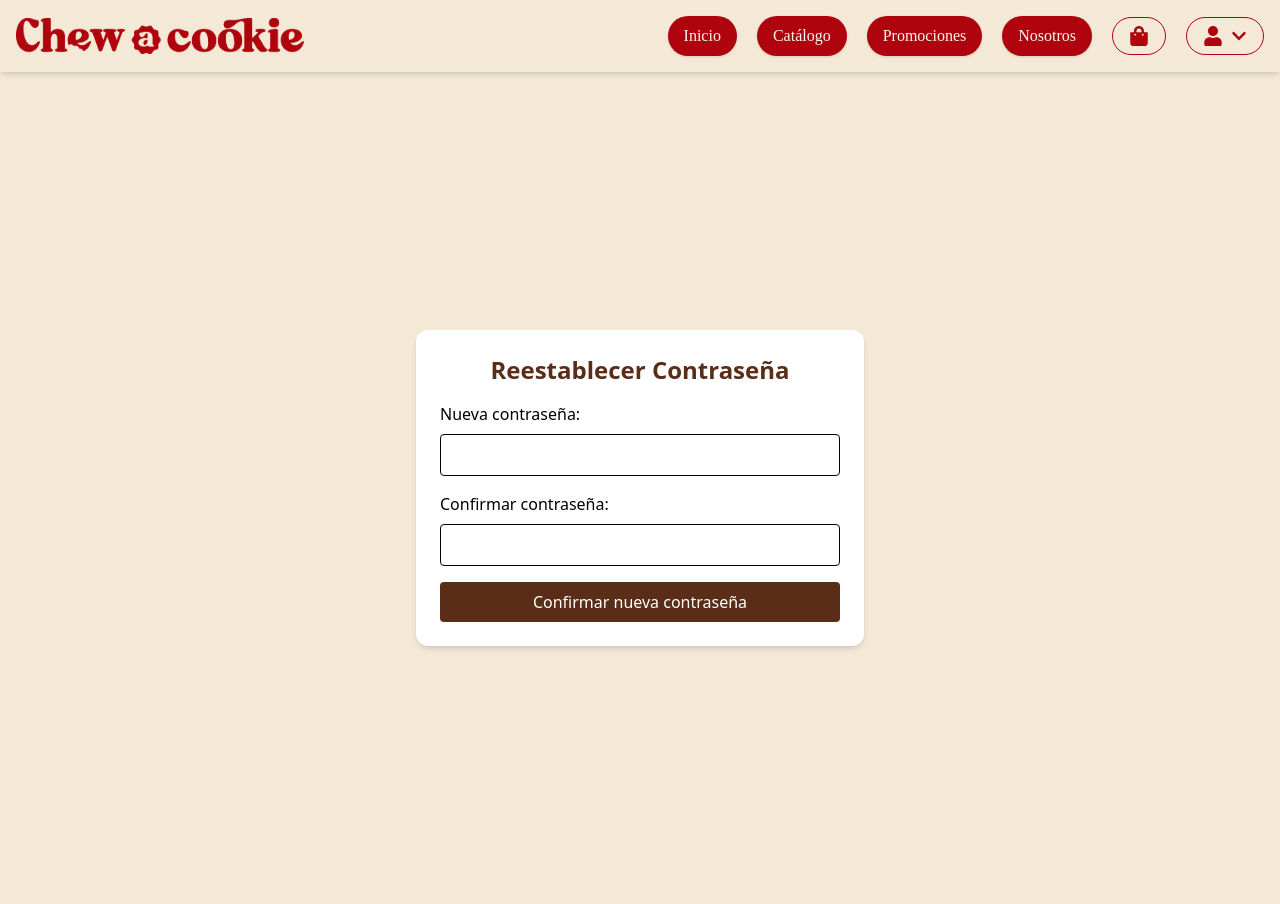
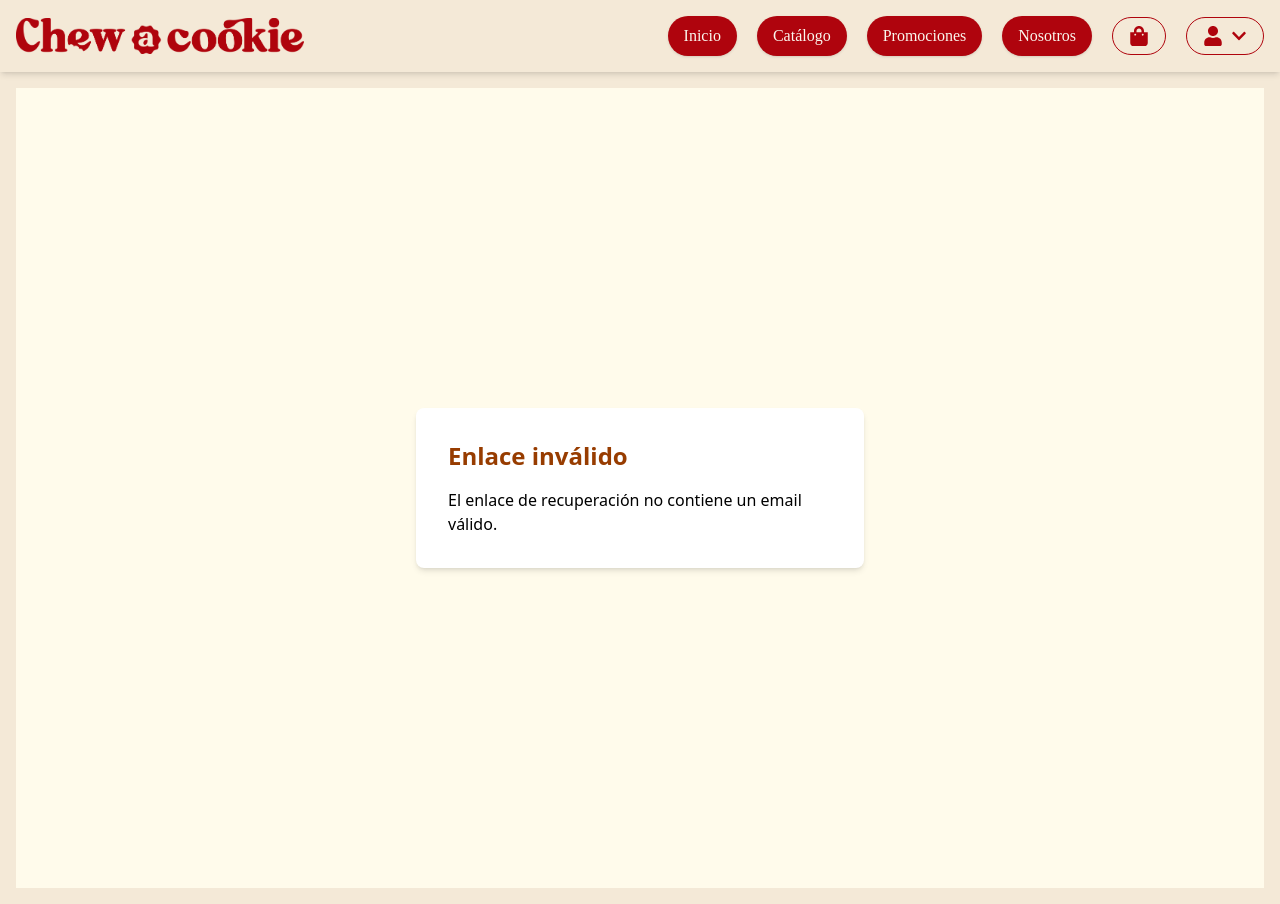
Before and after one commit to The-Tarnisheds/ChewACookie-web, a React (Vite) app in the folder frontend/: page /reestablecer in a window 1280 px wide. Built offline with nearby package versions, Linux system fonts and the light colour scheme; a web font is replaced by a local one.

Commit message:
Se actualizan vistas PassRecovery y ResetPassword

```diff
--- a/frontend/src/main.tsx
+++ b/frontend/src/main.tsx
@@ -1,4 +1,3 @@
-import React from "react";
 import ReactDOM from "react-dom/client";
 import { createBrowserRouter, RouterProvider } from "react-router-dom";
 import { CartProvider } from "./components/CartContext";
--- a/frontend/src/pages/PassRecovery.tsx
+++ b/frontend/src/pages/PassRecovery.tsx
@@ -1,4 +1,5 @@
 import { useState } from "react";
+import { motion } from "framer-motion";
 
 export default function PassRecovery() {
   const [email, setEmail] = useState("");
@@ -25,23 +26,56 @@ export default function PassRecovery() {
   };
 
   return (
-    <main className="min-h-screen flex justify-center items-center bg-beige">
+    <main className="rounded-2xl min-h-screen flex items-center justify-center bg-amber-50 relative overflow-hidden">
+      {/* Imagen animada flotante */}
+      <motion.div
+        className="absolute py-42 left-1/2 -translate-x-1/2 -translate-y-1/2 z-10"
+        initial={{ y: -50, opacity: 0 }}
+        animate={{
+          y: 0,
+          opacity: 1,
+          rotate: [0, 5, -5, 0],
+        }}
+        transition={{
+          y: { duration: 0.8, ease: "easeOut" },
+          opacity: { duration: 0.8 },
+          rotate: {
+            repeat: Infinity,
+            repeatType: "reverse",
+            duration: 4,
+            ease: "easeInOut",
+          },
+        }}
+      >
+        <img
+          src="/assets/chewacookieHeader.png" // Asegúrate de tener esta imagen en tu carpeta public/assets
+          alt=""
+          className="w-80 h-80 object-contain drop-shadow-lg"
+        />
+      </motion.div>
       <div className="bg-white p-6 rounded-xl shadow-md w-full max-w-md">
-        <h2 className="text-2xl font-bold mb-4 text-[#592d17] text-center">
+        <h2
+          style={{ fontFamily: "Poppins" }}
+          className="text-2xl font-bold mb-4 text-redchew text-center"
+        >
           Recuperar Contraseña
         </h2>
         <form onSubmit={handleSubmit}>
-          <label className="block mb-2">Correo electrónico:</label>
+          <label style={{ fontFamily: "Poppins" }} className="block mb-2">
+            Correo electrónico:
+          </label>
           <input
             type="email"
             className="w-full p-2 border rounded mb-4"
             value={email}
+            placeholder="tucorreo@ejemplo.cl"
             onChange={(e) => setEmail(e.target.value)}
             required
           />
           <button
+            style={{ fontFamily: "Poppins" }}
             type="submit"
-            className="w-full bg-[#592d17] text-white py-2 rounded hover:bg-[#452212]"
+            className="w-full bg-redchew text-white py-2 rounded hover:bg-brownchew"
           >
             Enviar enlace de recuperación
           </button>
--- a/frontend/src/pages/Promotion.tsx
+++ b/frontend/src/pages/Promotion.tsx
@@ -1,7 +1,7 @@
 import { motion } from "framer-motion";
 import WhatsAppButton from "../components/WhatsAppButton";
 import Footer from "../components/Footer";
-import ChewPoints from "../../assets/chewpoints.png";
+import ChewPoints from "../../assets/chewpoints.jpeg";
 
 export default function Promotions() {
   // Productos canjeables
--- a/frontend/src/pages/ResetPassword.tsx
+++ b/frontend/src/pages/ResetPassword.tsx
@@ -1,65 +1,154 @@
 import { useSearchParams } from "react-router-dom";
 import { useState } from "react";
+import { motion } from "framer-motion";
 
 export default function ResetPassword() {
   const [searchParams] = useSearchParams();
-  const token = searchParams.get("token");
+  const email = searchParams.get("email");
   const [newPassword, setNewPassword] = useState("");
-  const [confirm, setConfirm] = useState("");
-  const [mensaje, setMensaje] = useState("");
+  const [confirmPassword, setConfirmPassword] = useState("");
+  const [message, setMessage] = useState("");
 
   const handleSubmit = async (e: React.FormEvent) => {
     e.preventDefault();
 
-    if (newPassword !== confirm) {
-      setMensaje("Las contraseñas no coinciden.");
+    if (newPassword !== confirmPassword) {
+      setMessage("Las contraseñas no coinciden");
       return;
     }
 
-    const res = await fetch("http://localhost:3000/api/users/reestablecer", {
+    try {
+      const response = await fetch(
+        "http://localhost:3000/api/users/reestablecer",
+        {
           method: "POST",
-      headers: { "Content-Type": "application/json" },
-      body: JSON.stringify({ token, password: newPassword }),
-    });
+          headers: {
+            "Content-Type": "application/json",
+          },
+          body: JSON.stringify({
+            email,
+            password: newPassword,
+          }),
+        }
+      );
 
-    const data = await res.json();
-    setMensaje(data.message);
+      const data = await response.json();
+
+      if (response.ok) {
+        setMessage("Contraseña actualizada correctamente. Redirigiendo...");
+        setTimeout(() => (window.location.href = "/login"), 2000);
+      } else {
+        setMessage(data.message || "Error al actualizar la contraseña");
+      }
+    } catch (error) {
+      setMessage("Error de conexión");
+    }
   };
 
+  if (!email) {
     return (
-    <main className="min-h-screen flex justify-center items-center bg-beige">
-      <div className="bg-white p-6 rounded-xl shadow-md w-full max-w-md">
-        <h2 className="text-2xl font-bold mb-4 text-[#592d17] text-center">
-          Reestablecer Contraseña
+      <div className="min-h-screen flex items-center justify-center bg-amber-50">
+        <div className="bg-white p-8 rounded-lg shadow-md max-w-md w-full">
+          <h2 className="text-2xl font-bold text-amber-800 mb-4">
+            Enlace inválido
           </h2>
-        <form onSubmit={handleSubmit}>
-          <label className="block mb-2">Nueva contraseña:</label>
+          <p>El enlace de recuperación no contiene un email válido.</p>
+        </div>
+      </div>
+    );
+  }
+
+  return (
+    <div className="rounded-2xl min-h-screen flex items-center justify-center bg-amber-50 relative overflow-hidden">
+      {/* Imagen animada flotante */}
+      <motion.div
+        className="absolute py-52 left-1/2 -translate-x-1/2 -translate-y-1/2 z-10"
+        initial={{ y: -50, opacity: 0 }}
+        animate={{
+          y: 0,
+          opacity: 1,
+          rotate: [0, 5, -5, 0], // Pequeña animación de balanceo
+        }}
+        transition={{
+          y: { duration: 0.8, ease: "easeOut" },
+          opacity: { duration: 0.8 },
+          rotate: {
+            repeat: Infinity,
+            repeatType: "reverse",
+            duration: 4,
+            ease: "easeInOut",
+          },
+        }}
+      >
+        <img
+          src="/assets/chewacookieHeader.png" // Asegúrate de tener esta imagen en tu carpeta public/assets
+          alt=""
+          className="w-80 h-80 object-contain drop-shadow-lg"
+        />
+      </motion.div>
+
+      <div className="bg-white p-8 rounded-lg shadow-2xl max-w-md w-full relative z-20 mt-16">
+        {" "}
+        <motion.h2
+          style={{ fontFamily: "Poppins" }}
+          className="text-2xl font-bold text-redchew mb-6 text-center"
+          initial={{ opacity: 0, y: 20 }}
+          animate={{ opacity: 1, y: 0 }}
+          transition={{ delay: 0.3, duration: 0.5 }}
+        >
+          Restablecer contraseña
+        </motion.h2>
+        <form onSubmit={handleSubmit} className="space-y-4">
+          <div>
+            <label className="block text-gray-700 mb-2">
+              Nueva contraseña:
+            </label>
             <input
               type="password"
-            className="w-full p-2 border rounded mb-4"
               value={newPassword}
               onChange={(e) => setNewPassword(e.target.value)}
+              className="w-full px-4 py-2 border rounded-lg focus:ring-2 focus:ring-amber-500 focus:border-amber-500"
               required
             />
-          <label className="block mb-2">Confirmar contraseña:</label>
+          </div>
+
+          <div>
+            <label className="block text-gray-700 mb-2">
+              Confirmar contraseña:
+            </label>
             <input
               type="password"
-            className="w-full p-2 border rounded mb-4"
-            value={confirm}
-            onChange={(e) => setConfirm(e.target.value)}
+              value={confirmPassword}
+              onChange={(e) => setConfirmPassword(e.target.value)}
+              className="w-full px-4 py-2 border rounded-lg focus:ring-2 focus:ring-amber-500 focus:border-amber-500"
               required
             />
-          <button
+          </div>
+
+          <motion.button
+            style={{ fontFamily: "Poppins" }}
             type="submit"
-            className="w-full bg-[#592d17] text-white py-2 rounded hover:bg-[#452212]"
+            className="w-full bg-redchew text-white py-2 px-4 rounded-lg hover:bg-brownchew transition-colors"
+            whileHover={{ scale: 1.02 }}
+            whileTap={{ scale: 0.98 }}
           >
-            Confirmar nueva contraseña
-          </button>
+            Actualizar contraseña
+          </motion.button>
         </form>
-        {mensaje && (
-          <p className="mt-4 text-center text-sm text-gray-700">{mensaje}</p>
+        {message && (
+          <motion.div
+            className={`mt-4 p-3 rounded-lg ${
+              message.includes("correctamente")
+                ? "bg-green-100 text-green-800"
+                : "bg-red-100 text-red-800"
+            }`}
+            initial={{ opacity: 0 }}
+            animate={{ opacity: 1 }}
+          >
+            {message}
+          </motion.div>
         )}
       </div>
-    </main>
+    </div>
   );
 }
```
Also changed, not shown: frontend/assets/chewpoints.jpeg (added). Lines whose indentation alone changed are shown as unchanged.
